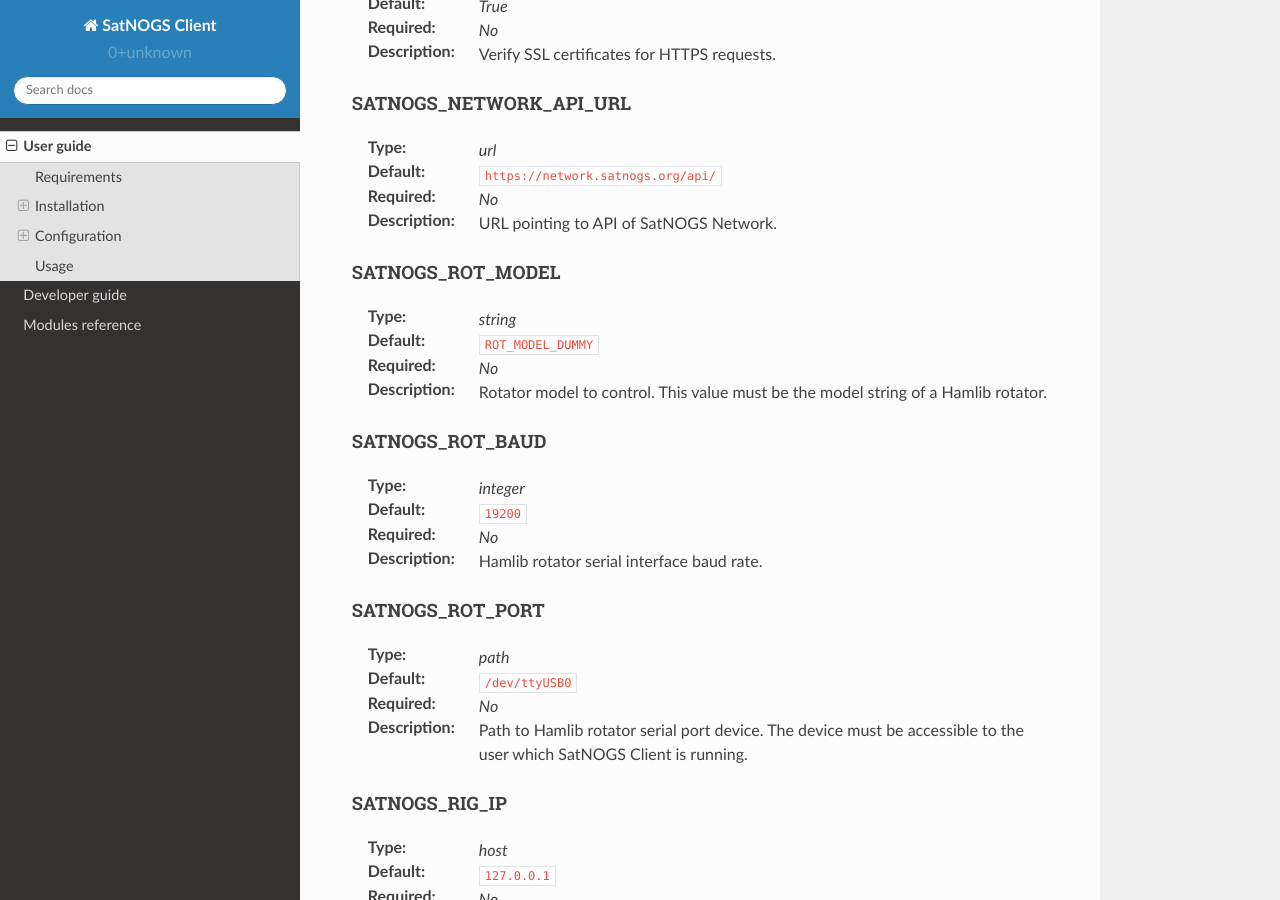
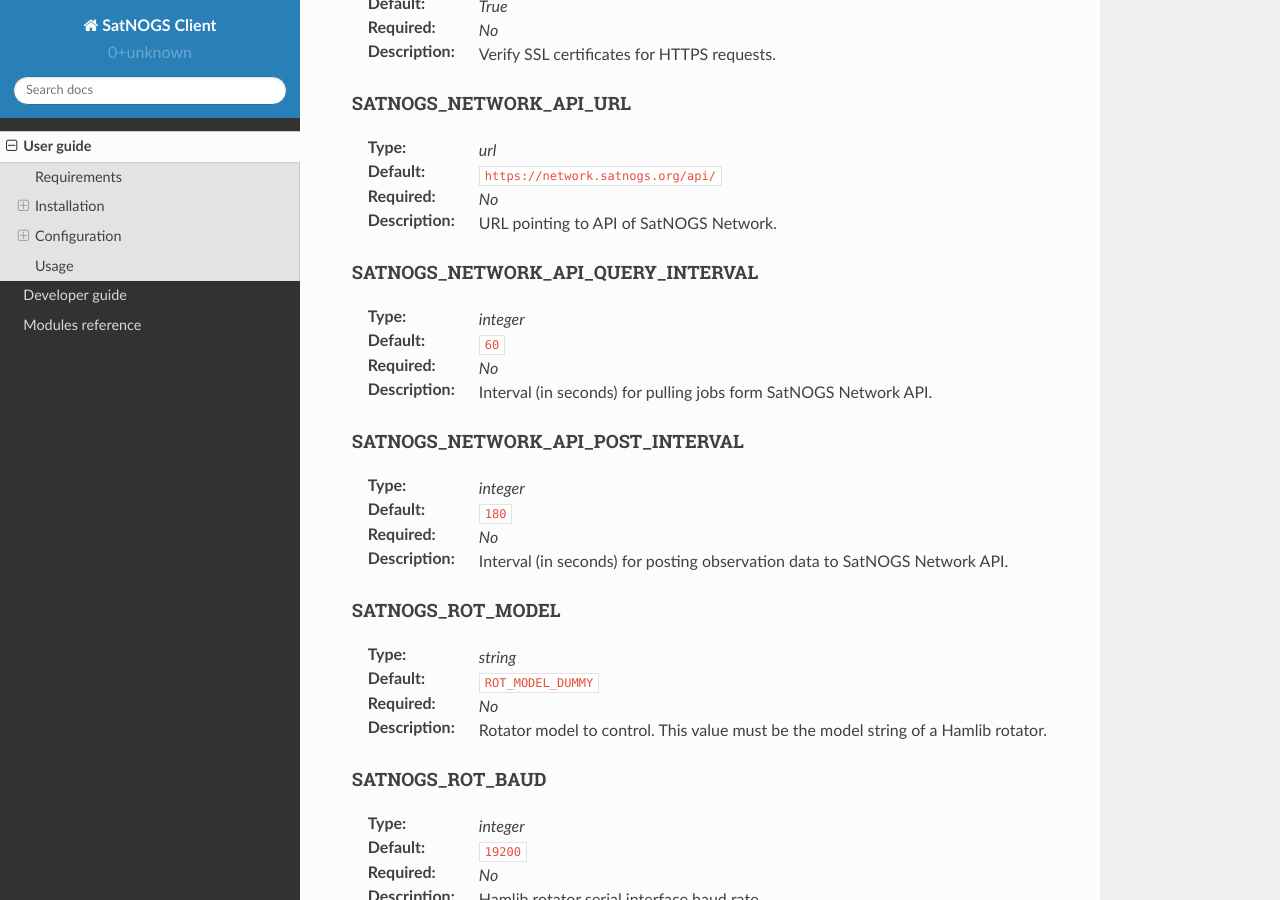
Before and after one commit to yaplik/satnogs-client, a Sphinx documentation site: the page built from docs/userguide.rst, in a window 1280 px wide and 900 px high, scrolled down 3980 px. Built offline with Sphinx 7.4.7 and the Read the Docs theme 2.0.0, drawn with Linux system fonts in a browser that asks for light colours.

Commit message:
Make API query and post interval configurable
Signed-off-by: Vasilis Tsiligiannis <acinonyx@openwrt.gr>

```diff
--- a/docs/userguide.rst
+++ b/docs/userguide.rst
@@ -229,6 +229,24 @@
 :Required: *No*
 :Description:
    URL pointing to API of SatNOGS Network.
+
+
+SATNOGS_NETWORK_API_QUERY_INTERVAL
+~~~~~~~~~~~~~~~~~~~~~~~~~~~~~~~~~~
+:Type: *integer*
+:Default: ``60``
+:Required: *No*
+:Description:
+   Interval (in seconds) for pulling jobs form SatNOGS Network API.
+
+
+SATNOGS_NETWORK_API_POST_INTERVAL
+~~~~~~~~~~~~~~~~~~~~~~~~~~~~~~~~~~
+:Type: *integer*
+:Default: ``180``
+:Required: *No*
+:Description:
+   Interval (in seconds) for posting observation data to SatNOGS Network API.
 
 
 SATNOGS_ROT_MODEL
```
Also changed, not shown: 1 other file.
